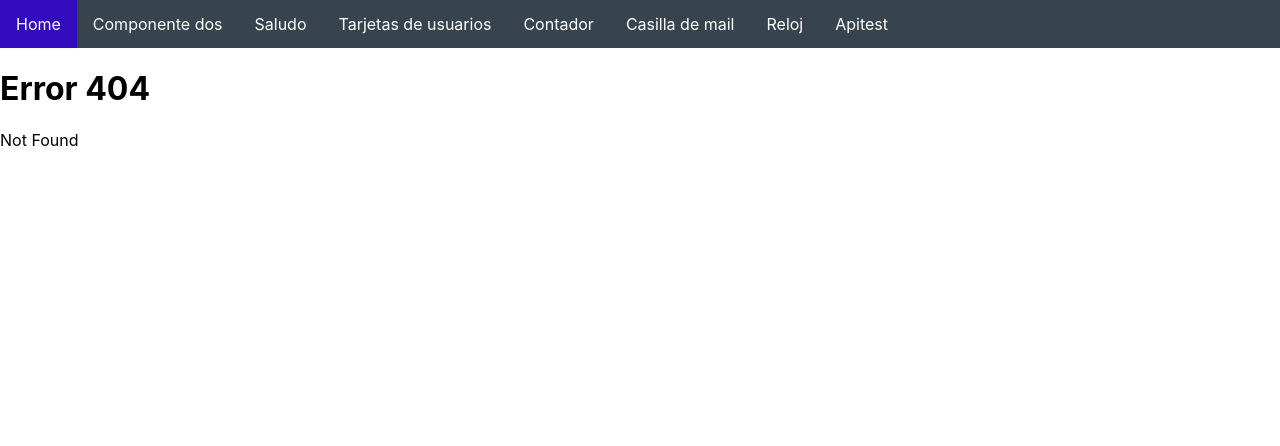
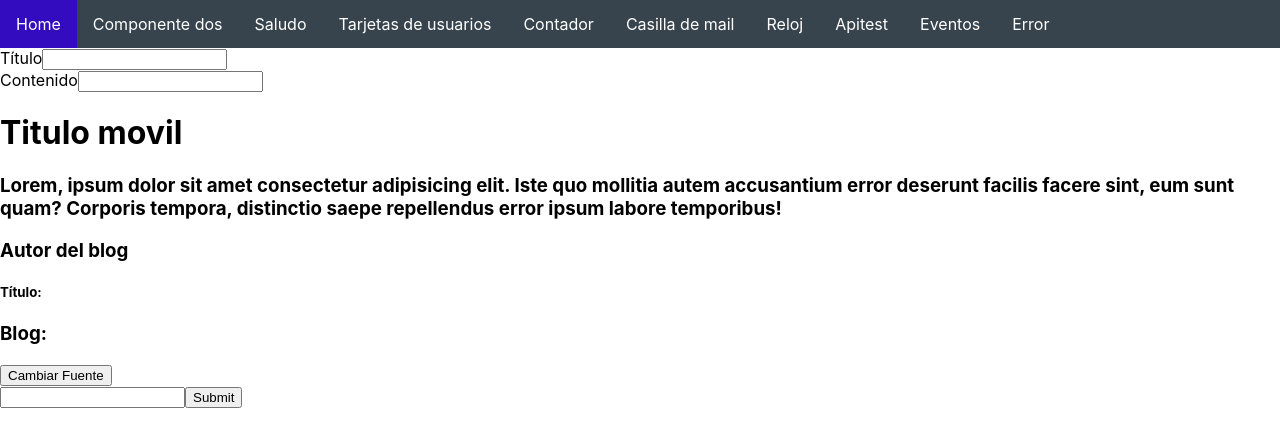
Before and after one commit to Toledost/BootcampHedy, a React (Create React App) app: page /Eventos in a window 1280 px wide. Before the commit this address had no page. Shown: the top 446 px of the page. Built offline with nearby package versions, Linux system fonts and the light colour scheme.

Commit message:
eventos en botones

```diff
--- a/src/App.css
+++ b/src/App.css
@@ -20,6 +20,44 @@
 
 li {
   float: center;
+}
+
+.fuente-24 {
+  font-size: 24px;
+}
+
+.fuente-48 {
+  font-size: 48px;
+}
+
+.fuente-100 {
+  font-size: 100px;
+}
+
+
+.titulo-center {
+  display: flex;
+  font-size: 24px;
+  color: #eb94d0;
+
+}
+
+.titulo-left {
+  align-items: flex-end;
+  font-size: 50px;
+  color: #2079b0;
+
+}
+
+.titulo-rigth {
+  margin: 200;
+  font-size: 60px;
+  color:brown
+}
+
+.parrafo-actualizado{
+  font-size: 20px;
+  color:rgb(1, 110, 19)
 }
 
 li a, .dropbtn {
--- a/src/App.js
+++ b/src/App.js
@@ -17,6 +17,7 @@ import Saludo from './Components/Saludo';
 import Api from './Components/Api';
 import ComponenteDos from './Components/ComponenteDos';
 import Error from './Components/Error';
+import Eventos from './Components/Eventos';
 import { useEffect, useState } from 'react';
 import Home from './Components/Home';
 import MapeoUsuario from './Components/MapeoUsuario';
@@ -68,11 +69,8 @@ function App() {
 
       <Router>
         <ul className='navbar'>
-
           <li>
             <Link to={'./Home'}>Home</Link>
-
-
             <Link to={'./ComponenteDos'}>Componente dos</Link>
             <Link to={'./Hola'}>Saludo</Link>
             <Link to={'./MapeoUsuario'}>Tarjetas de usuarios</Link>
@@ -80,6 +78,8 @@ function App() {
             <Link to={'./Mailbox'}>Casilla de mail</Link>
             <Link to={'./Reloj'}>Reloj</Link>
             <Link to={'./Api'}>Apitest</Link>
+            <Link to={'./Eventos'}>Eventos</Link>
+            <Link to={'./Error'}>Error</Link>
           </li>
         </ul>
 
@@ -92,41 +92,12 @@ function App() {
           <Route path='/Mailbox' element={<Mailbox></Mailbox>}></Route>
           <Route path='/Reloj' element={<Reloj></Reloj>}></Route>
           <Route path='/Api' element={<Api></Api>}></Route>
+          <Route path='/Eventos' element={<Eventos></Eventos>}></Route>
+          <Route path='/Error' element={<Error></Error>}></Route>
           <Route path='*' element={<Error></Error>}></Route>
-
 
         </Routes>
       </Router>
-
-
-
-       {/* <div className={'contenedor'}>
-          <h1 className='title'>
-            Bienvenidos nuevos usuarios
-           </h1>
-           <div className='div-contenedor'>
-           <Usuario nombre={usuarios[0].nombre}
-                   nombreUsuario={usuarios[0].nombreUsuario}
-                   email={usuarios[0].email}
-                   id={usuarios[0].id}/>
-
-           <Usuario nombre={usuarios[1].nombre}
-                   nombreUsuario={usuarios[1].nombreUsuario}
-                   email={usuarios[1].email}
-                   id={usuarios[1].id}/>
-
-           <Usuario nombre={usuarios[2].nombre}
-                   nombreUsuario={usuarios[2].nombreUsuario}
-                   email={usuarios[2].email}
-                   id={usuarios[2].id}/>
-
-           </div>
-
-
-         <Counter></Counter>
-         <Reloj></Reloj>
-
-       </div> */}
 
     </>
   );
--- /dev/null
+++ b/src/Components/Eventos.jsx
@@ -0,0 +1,110 @@
+import React, { useEffect, useState } from "react";
+import "../App.css";
+const Eventos = () => {
+const [tamanoTexto, setTamanoTexto] = useState('');
+const [titulo, setTitulo] = useState('');
+const [nombre, setNombre] = useState('');
+const [texto, setTexto] = useState('');
+const [posicion, setPosicion] = useState('');
+const [parrafo, setParrafo] = useState('')
+
+const CambiarTamanoTexto = () => {
+    switch (tamanoTexto) {
+    case "fuente-24":
+        setTamanoTexto("fuente-48");
+        break;
+    case "fuente-48":
+        setTamanoTexto("fuente-100");
+        break;
+    case "fuente-100":
+        setTamanoTexto("fuente-24");
+        break;
+    default:
+        setTamanoTexto("fuente-24");
+    }
+};
+
+const CambiarPosicionTitulo = () => {
+    switch (posicion) {
+    case "titulo-center":
+        setPosicion("titulo-left");
+        break;
+    case "titulo-left":
+        setPosicion("titulo-rigth");
+        break;
+    case "titulo-rigth":
+        setPosicion("titulo-center");
+        break;
+    default:
+        setPosicion("titulo-center");
+    }
+};
+
+const cambiarEstiloParrafo = (event) => {
+    console.log("se cambio el estilo")
+    setParrafo("parrafo-actualizado")
+}
+const handleSubmit = (event) => {
+    event.preventDefault();
+    const blog = {texto}
+
+        alert(blog.texto)
+
+}
+
+useEffect(()=> {
+    document.addEventListener('keydown',detectKeydown)
+}, [])
+/* addEventListener: Es un método que registra un evento a un objeto en específico. El Objeto especifico puede ser un simple elemento en un archivo, el mismo documento , una ventana o un XMLHttpRequest.
+
+El evento keydown se produce cuando se presiona una tecla. A diferencia del evento keypress (en-US), el evento keydown es producido por todas las teclas, independientemente de si estas son caracteres o no. */
+const detectKeydown = (event) => {
+    console.log("Clicked Key: ", event.key)
+
+if(event.key === "k"){
+    cambiarEstiloParrafo();
+}
+    }
+
+
+return (
+
+    <div>
+        <form>
+            <div>
+                <label>
+                Título
+                    <input required type="text" name="titulo" value={titulo} onChange={(e) => setTitulo(e.target.value)} />
+                </label>
+            </div>
+            <div>
+                <label>
+                    Contenido
+                    <input required type="text" name="contenido" value={nombre} onChange={(e) => setNombre(e.target.value)} />
+                </label>
+            </div>
+            <div>
+                <h1 className={posicion} onClick={() => CambiarPosicionTitulo()}>
+                    Titulo movil
+                </h1>
+                <h3 className={parrafo}>
+                    Lorem, ipsum dolor sit amet consectetur adipisicing elit. Iste quo mollitia autem accusantium error deserunt facilis facere sint, eum sunt quam? Corporis tempora, distinctio saepe repellendus error ipsum labore temporibus!
+                </h3>
+            </div>
+        </form>
+            <h3>Autor del blog</h3>
+            <div className="blog-input">
+                <h5 className={tamanoTexto}>Título: {titulo}</h5>
+                <h3 className={tamanoTexto}>Blog: {nombre}</h3>
+
+                <button onClick={() => CambiarTamanoTexto()}>Cambiar Fuente</button>
+            </div>
+        <form onSubmit={handleSubmit}>
+            <input name="texto" value={texto} onChange={(e) => setTexto(e.target.value)}/>
+            <input type="submit" value="Submit"/>
+        </form>
+    </div>
+    );
+};
+
+export default Eventos;
```
Lines whose indentation alone changed are shown as unchanged.
